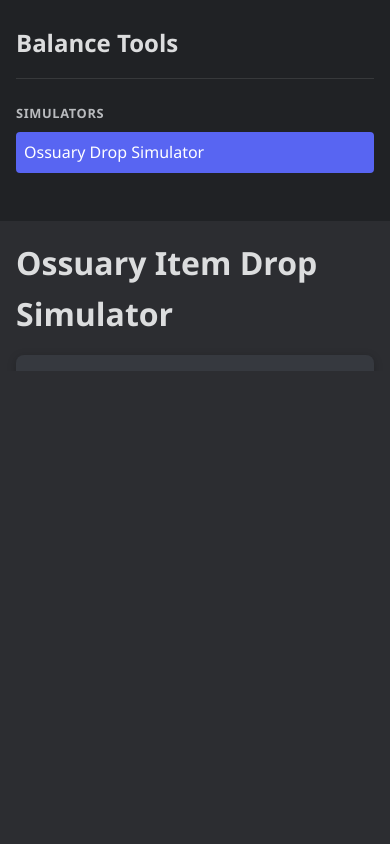
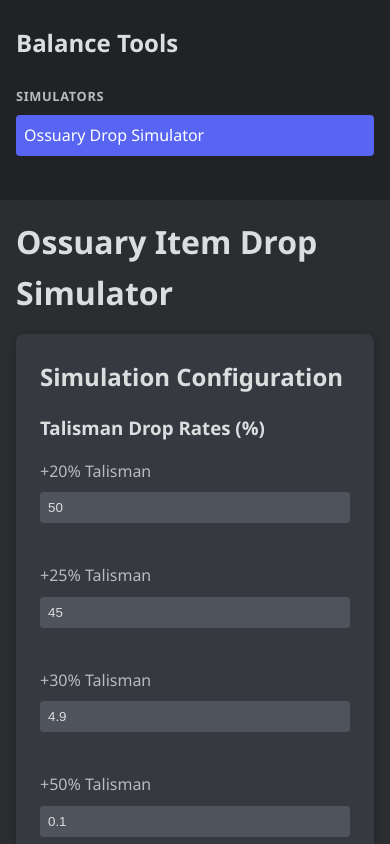
Before and after one commit to smashfalcon/dekaron-balance-tools, a plain HTML site: page index.html in a window 390 px wide. Drawn offline with nearby package versions, Linux system fonts and the light colour scheme.

Commit message:
fixed index and iframe height on mobile

```diff
--- a/index.html
+++ b/index.html
@@ -25,14 +25,19 @@
       padding: 0;
     }
 
+    html, body {
+      height: 100%;
+      width: 100%;
+      overflow: hidden;
+    }
+
     body {
       font-family: 'Segoe UI', Tahoma, Geneva, Verdana, sans-serif;
       background-color: var(--background);
       color: var(--text-primary);
       line-height: 1.6;
       display: flex;
-      min-height: 100vh;
-      overflow-x: hidden;
+      flex-direction: row;
     }
 
     /* Sidebar Styles */
@@ -41,16 +46,12 @@
       background-color: var(--background-tertiary);
       padding: 1.5rem 1rem;
       flex-shrink: 0;
-      height: 100vh;
-      position: sticky;
-      top: 0;
+      height: 100%;
       overflow-y: auto;
     }
 
     .sidebar-header {
       margin-bottom: 1.5rem;
-      padding-bottom: 1rem;
-      border-bottom: 1px solid rgba(255, 255, 255, 0.1);
     }
 
     .sidebar-header h1 {
@@ -99,12 +100,11 @@
     /* Main Content Styles */
     .main-content {
       flex: 1;
-      max-width: calc(100% - 250px);
-      height: 100vh;
+      height: 100%;
       overflow: hidden;
     }
 
-    .content-iframe {
+    #content-frame {
       width: 100%;
       height: 100%;
       border: none;
@@ -119,12 +119,11 @@
       .sidebar {
         width: 100%;
         height: auto;
-        position: relative;
+        max-height: 200px;
       }
 
       .main-content {
-        max-width: 100%;
-        height: calc(100vh - 150px);
+        height: calc(100% - 200px);
       }
     }
   </style>
@@ -137,31 +136,27 @@
     </div>
 
     <div class="nav-section">
-      <h2 class="nav-section-title">Simulators</h2>
+      <h2 class="nav-section-title">SIMULATORS</h2>
       <ul class="nav-links">
-        <li><a id="ossuary-link" class="nav-link active" onclick="loadSimulator('ossuary-simulator.html')">Ossuary Drop Simulator</a></li>
+        <li><a id="ossuary-link" class="nav-link active">Ossuary Drop Simulator</a></li>
       </ul>
     </div>
   </div>
 
   <!-- Main Content (iframe for embedding) -->
   <div class="main-content">
-    <iframe id="content-frame" class="content-iframe" src="ossuary-simulator.html"></iframe>
+    <iframe id="content-frame" src="ossuary-simulator.html" frameborder="0" allowfullscreen></iframe>
   </div>
 
   <script>
-    function loadSimulator(url) {
-      // Update iframe source
-      document.getElementById('content-frame').src = url;
+    document.getElementById('ossuary-link').addEventListener('click', function() {
+      document.getElementById('content-frame').src = 'ossuary-simulator.html';
 
-      // Update active link
-      document.querySelectorAll('.nav-link').forEach(link => {
-        link.classList.remove('active');
-      });
-      document.getElementById('ossuary-link').classList.add('active');
-    }
-
-    // Load the ossuary simulator by default (already set in HTML)
+      // Update active state
+      const navLinks = document.querySelectorAll('.nav-link');
+      navLinks.forEach(link => link.classList.remove('active'));
+      this.classList.add('active');
+    });
   </script>
 </body>
 </html>
```
